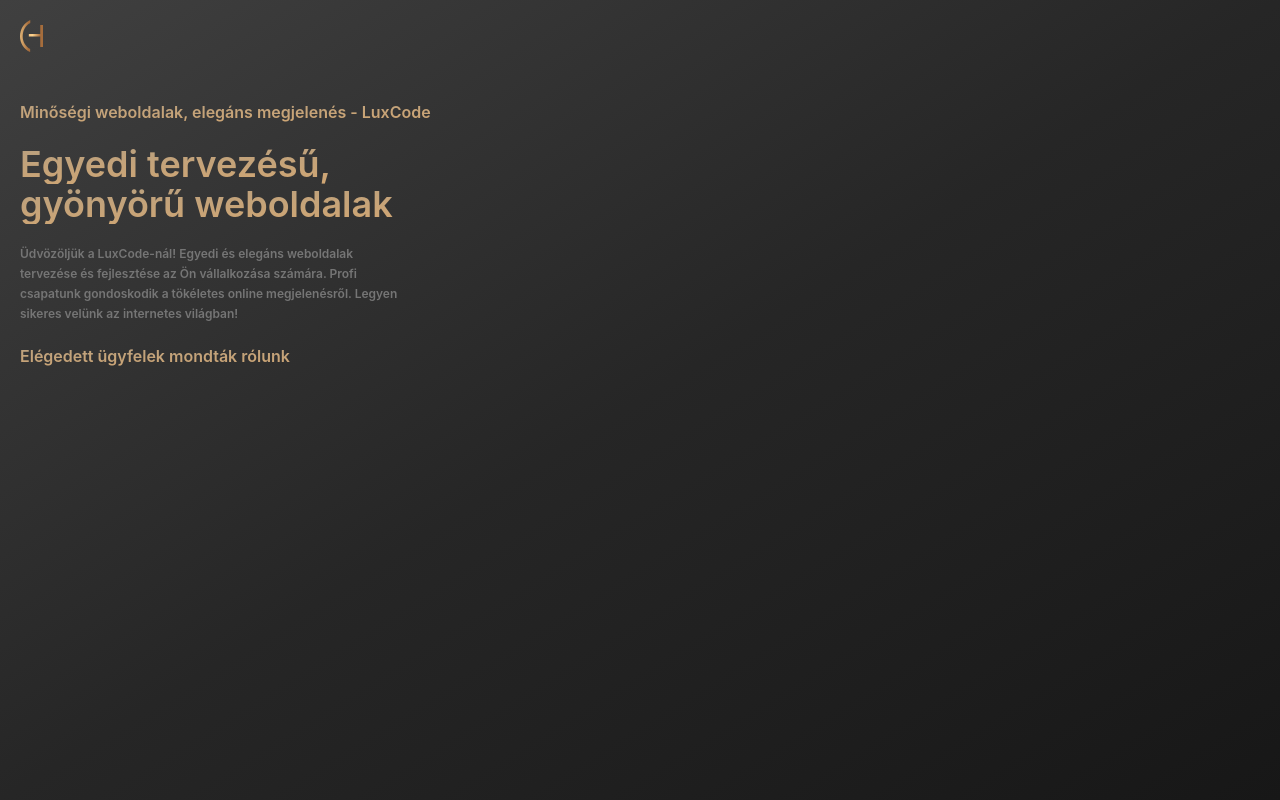
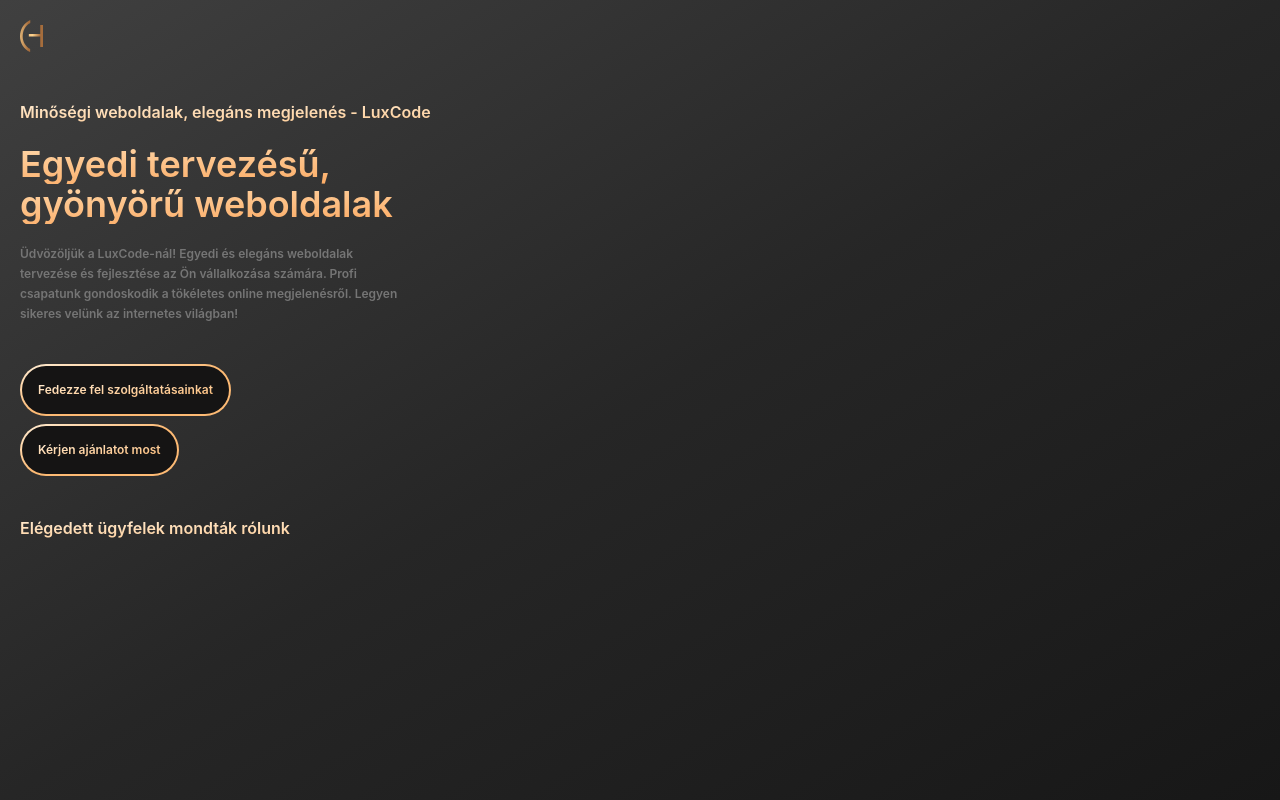
Before and after one commit to Homvi/luxcode, a React (Create React App) app: page / in a window 1280 px wide. Built offline with nearby package versions, Linux system fonts and the light colour scheme.

Commit message:
add buttons

```diff
--- /dev/null
+++ b/src/components/Button.jsx
@@ -0,0 +1,15 @@
+import React from "react";
+
+const Button = ({ content }) => {
+  return (
+    <div className="fit p-[2px] bg-slate-50 w-fit rounded-full bg-gradient-to-tl from-orange-300 via-orange-300 to-orange-100 hover:cursor-pointer transition-all  hover:from-orange-300 hover:shadow-xl">
+      <div className="px-4 py-4 rounded-full bg-[#151414] w-fit ">
+        <div className="text-xs text-transparent bg-clip-text bg-gradient-to-br from-orange-100 to-orange-300 font-semibold">
+          {content}
+        </div>
+      </div>
+    </div>
+  );
+};
+
+export default Button;
--- a/src/components/Heading.jsx
+++ b/src/components/Heading.jsx
@@ -1,7 +1,7 @@
 import React from "react";
 
 const Heading = ({ content }) => {
-  return <h1 className="text-4xl font-semibold inter text-transparent bg-clip-text bg-gradient-to-br from-[#B8A080] to-[#DEA96B]" >{content}</h1>;
+  return <h1 className="text-4xl font-semibold inter text-transparent bg-clip-text bg-gradient-to-br from-orange-200 to-orange-400" >{content}</h1>;
 };
 
 export default Heading;
--- a/src/components/Subheading.jsx
+++ b/src/components/Subheading.jsx
@@ -2,7 +2,7 @@ import React from "react";
 
 const Subheading = ({ content }) => {
   return (
-    <div className="text-m  mb-5 inter text-transparent bg-clip-text bg-gradient-to-br from-[#B8A080] to-[#DEA96B] font-semibold">
+    <div className="text-m  mb-5 inter text-transparent bg-clip-text bg-gradient-to-br from-orange-100 to-orange-300 font-semibold">
       {content}
     </div>
   );
--- a/src/pages/Landing.jsx
+++ b/src/pages/Landing.jsx
@@ -1,4 +1,5 @@
 import React from "react";
+import Button from "../components/Button";
 import Description from "../components/Description";
 import Heading from "../components/Heading";
 import Navbar from "../components/Navbar";
@@ -11,7 +12,7 @@ const data = {
 
 const Landing = () => {
   return (
-    <div className="">
+    <div className="inter">
       <Navbar />
       <div className="mt-12">
         <Subheading content="Minőségi weboldalak, elegáns megjelenés - LuxCode" />
@@ -21,6 +22,12 @@ const Landing = () => {
         <Heading content="gyönyörű weboldalak " />
       </div>
       <Description content={data.description} />
+      <div className="my-10">
+        <div className="my-2">
+        <Button content="Fedezze fel szolgáltatásainkat"/>
+        </div>
+        <Button content="Kérjen ajánlatot most"/>
+      </div>
       <Subheading content="Elégedett ügyfelek mondták rólunk" />
     </div>
   );
```
Also changed, not shown: src/index.css (line endings or trailing spaces).
